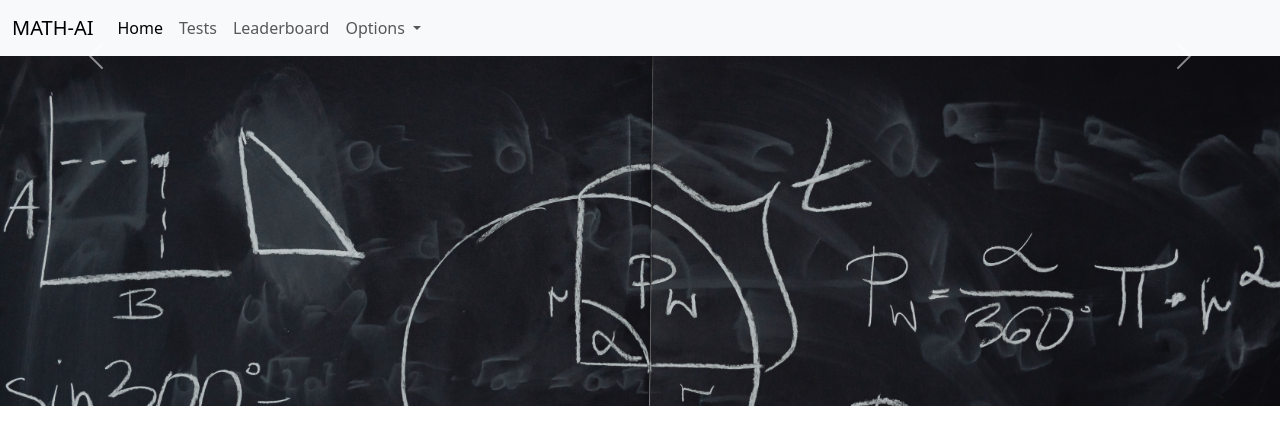
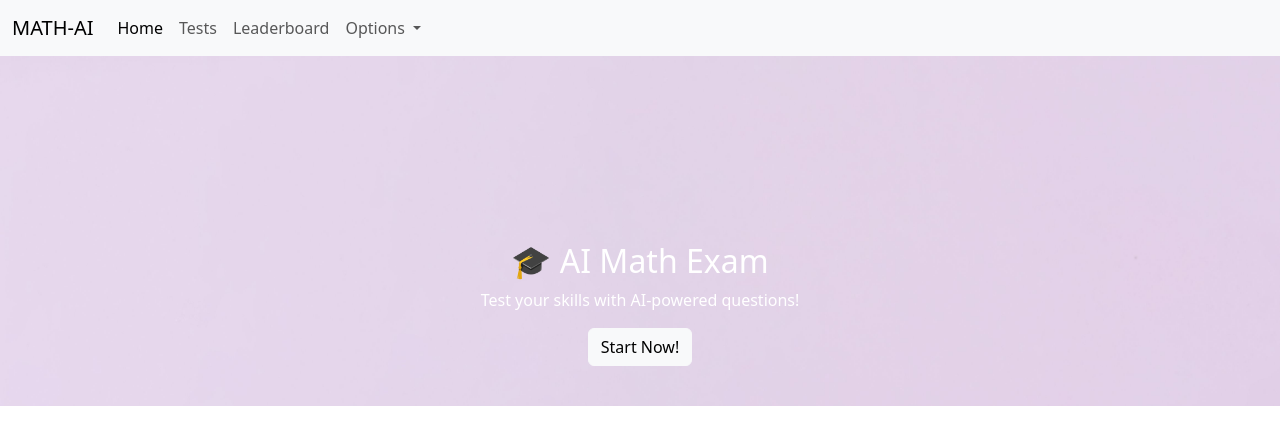
Before and after one commit to rodrigomartinze/Python_Practice, a Flask app: page / in a window 1280 px wide. Shown: the top 445 px of the page. Run offline with Flask 3, Linux system fonts and the light colour scheme.

Commit message:
Creating the Exam Home page, with start, home, leaderboard and Option Buttons

```diff
--- a/web_exam/templates/index.html
+++ b/web_exam/templates/index.html
@@ -42,7 +42,7 @@
                             Options
                         </a>
                         <ul class="dropdown-menu">
-                            <li><a class="dropdown-item" href="#">Login</a></li>
+                            <li><a class="dropdown-item" href="/login">Login</a></li>
                             <li><a class="dropdown-item" href="#">Register</a></li>
                             <li><a class="dropdown-item" href="#">Support</a></li>
                         </ul>
@@ -60,24 +60,7 @@
         </div>
     </div>
 
-    <div id="carouselExample" class="carousel slide">
-        <div class="carousel-item active">
-            <img src="{{ url_for('static', filename='exam.jpg') }}" class="d-block w-100" alt="exam">
-        </div>
-        <div class="carousel-item">
-            <img src="{{ url_for('static', filename='teacher.jpg') }}" class="d-block w-100" alt="teacher">
-        </div>
-        <div class="carousel-item">
-            <img src="{{ url_for('static', filename='leaderboard.jpg') }}" class="d-block w-100" alt="leaderboard">
-        </div>
-        <button class="carousel-control-prev" type="button" data-bs-target="#carouselExample" data-bs-slide="prev">
-            <span class="carousel-control-prev-icon" aria-hidden="true"></span>
-            <span class="visually-hidden">Previous</span>
-        </button>
-        <button class="carousel-control-next" type="button" data-bs-target="#carouselExample" data-bs-slide="next">
-            <span class="carousel-control-next-icon" aria-hidden="true"></span>
-            <span class="visually-hidden">Next</span>
-        </button>
+
     </div>
     <script src="https://cdn.jsdelivr.net/npm/bootstrap@5.3.0/dist/js/bootstrap.bundle.min.js"></script>
 </body>
```
